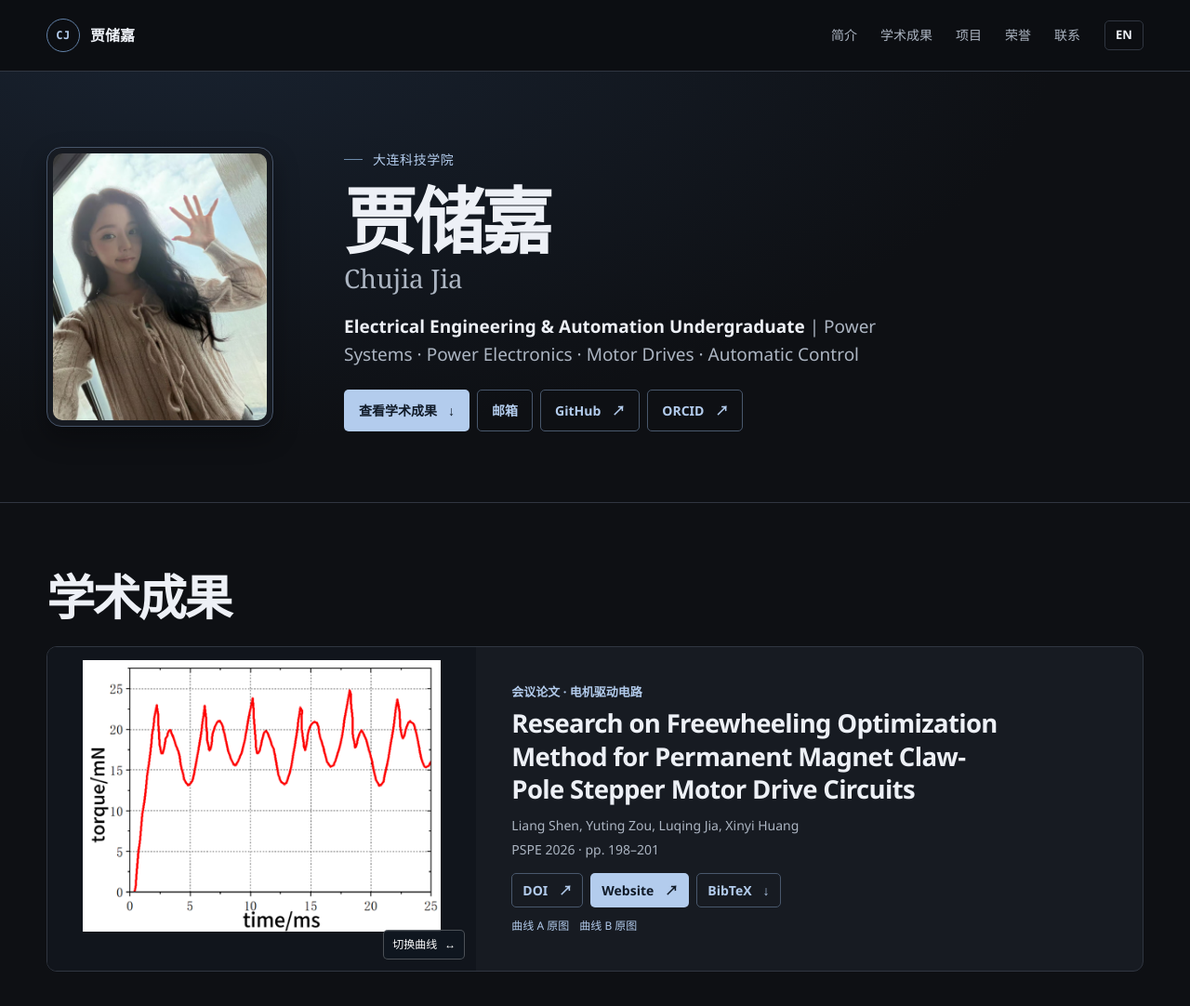
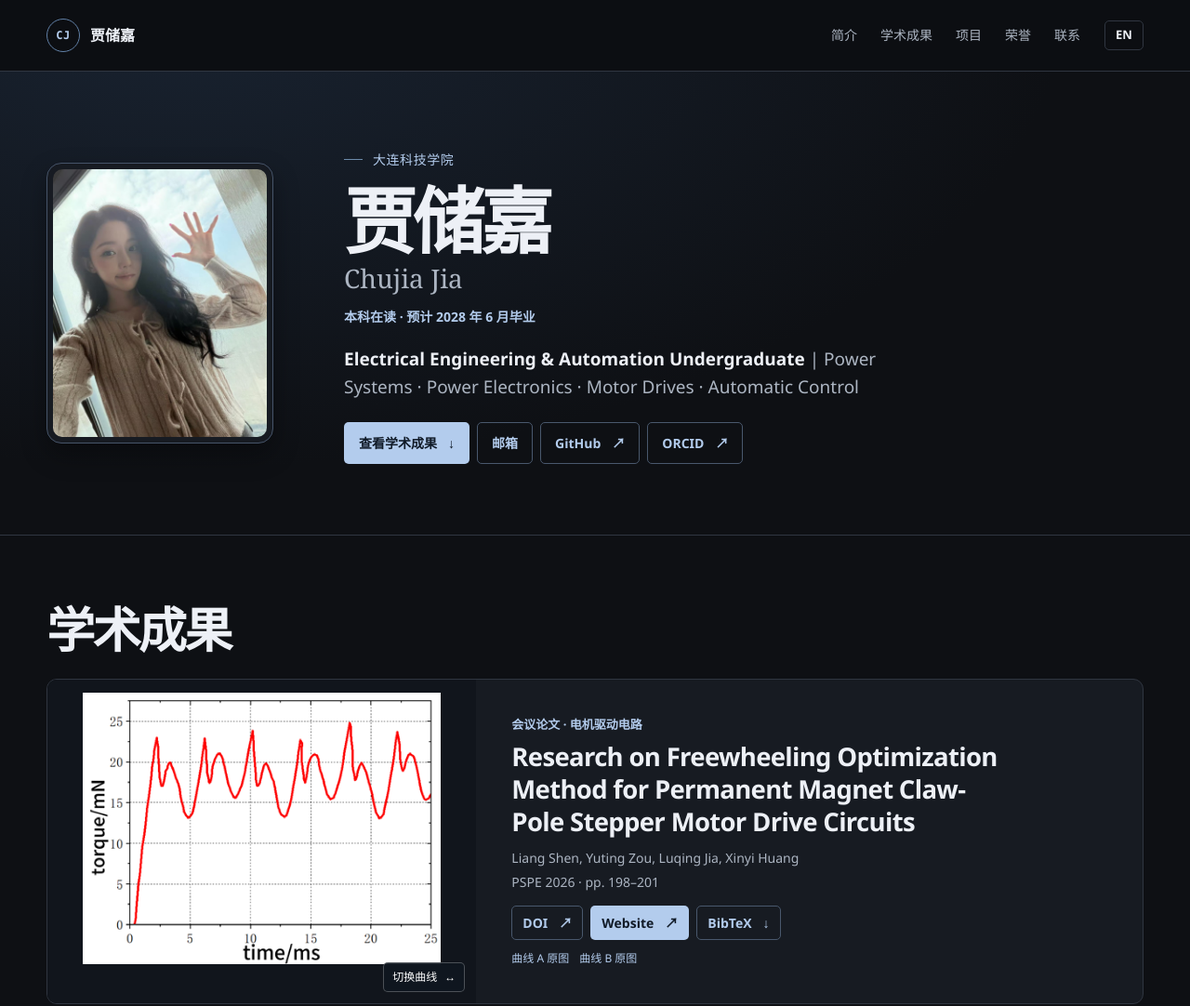
Before and after one commit to serendipity1026/serendipity1026, a plain HTML site: page index.html in a window 1280 px wide. Shown: the top 1082 px of the page at 93% size. Drawn offline with Linux system fonts and the light colour scheme.

Commit message:
Show undergraduate status and expected graduation

```diff
--- a/index.html
+++ b/index.html
@@ -46,6 +46,7 @@
     h1 { font-size: clamp(48px, 6.2vw, 78px); line-height: 1.08; letter-spacing: -.06em; margin: 12px 0 4px; font-weight: 750; }
     html[lang="en"] h1 { font: 500 clamp(48px, 6.2vw, 80px)/1.04 Georgia, serif; letter-spacing: -.06em; }
     .other-name { color: var(--secondary); font: 400 clamp(19px, 2.3vw, 28px)/1.2 Georgia, "Microsoft YaHei", serif; }
+    .study-status { margin-top: 12px; color: var(--accent); font-size: 14px; font-weight: 650; }
     .intro { margin-top: 19px; max-width: 37rem; font-size: clamp(16px, 1.6vw, 19px); line-height: 1.6; text-wrap: pretty; }
     .intro strong { font-weight: 700; }
     .intro span { color: var(--secondary); }
@@ -155,6 +156,7 @@
         <p class="school" data-en="Dalian University of Science and Technology">大连科技学院</p>
         <h1 id="name" data-en="Chujia Jia">贾储嘉</h1>
         <p class="other-name" lang="en" data-en="贾储嘉">Chujia Jia</p>
+        <p class="study-status" data-en="Undergraduate · Expected to graduate in June 2028">本科在读 · 预计 2028 年 6 月毕业</p>
         <p class="intro" lang="en"><strong>Electrical Engineering &amp; Automation Undergraduate</strong> <span>| Power Systems · Power Electronics · Motor Drives · Automatic Control</span></p>
         <div class="actions">
           <a class="button-link button-primary" href="#learning"><span data-en="View Academic Work">查看学术成果</span><span aria-hidden="true">↓</span></a>
```
